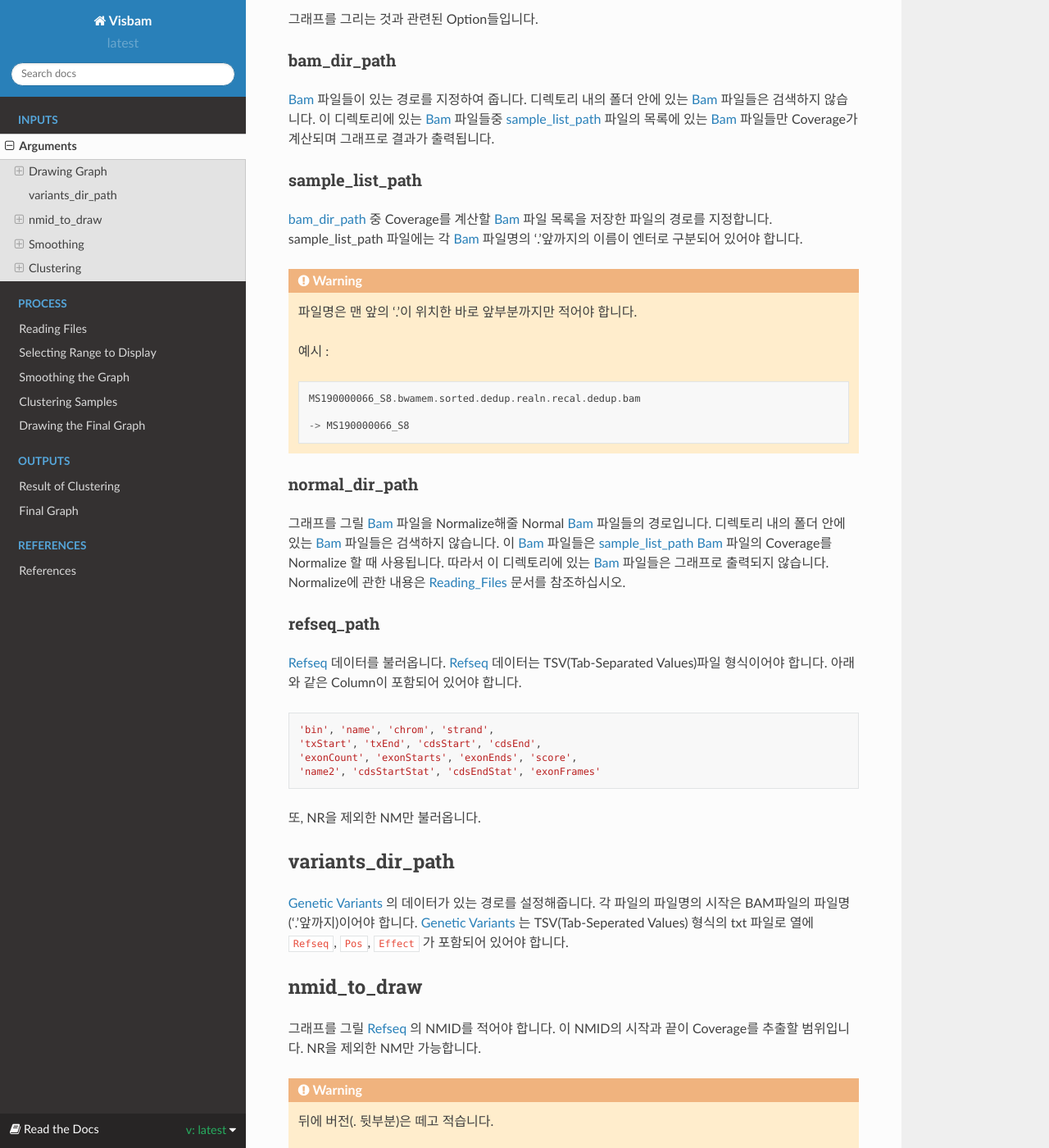
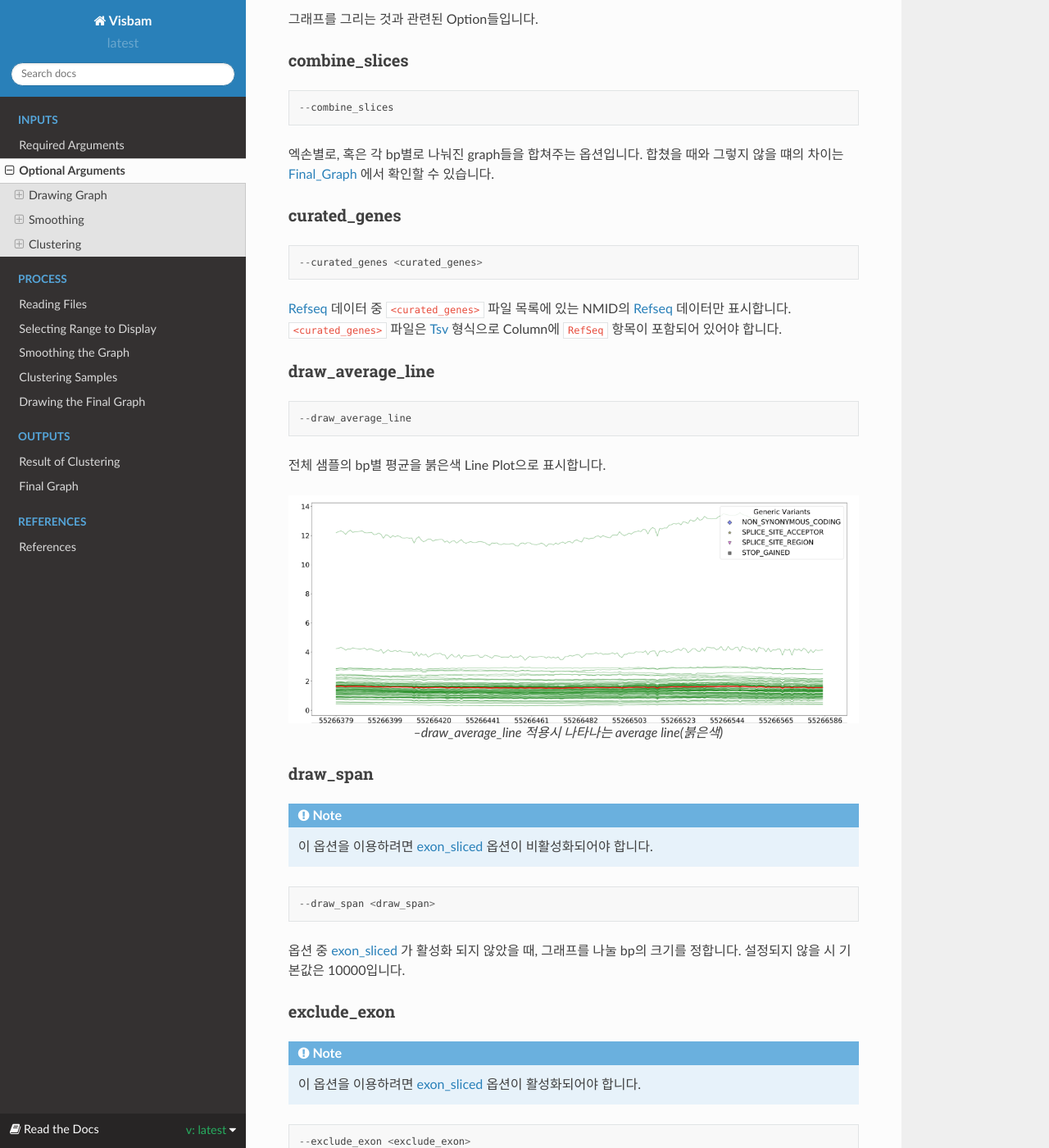
Before and after one commit to sungyoung-lee/visbam, a Sphinx documentation site: the page built from docs/input/optional.rst, in a window 1280 px wide and 1400 px high, scrolled down 276 px. Shown: the whole window at 82% size. Built offline with Sphinx 7.4.7 and the Read the Docs theme 2.0.0, drawn with Linux system fonts in a browser that asks for light colours; some of the changed text lies outside the part shown.

Commit message:
Read The Docs v0.0.2

```diff
--- a/docs/index.rst
+++ b/docs/index.rst
@@ -89,7 +89,8 @@
 
 더 자세한 설명은 아래 문서를 참고하십시오.
 
-* :doc:`Arguments <input/optional>`
+* :doc:`Required Arguments <input/positional>`
+* :doc:`Optional Arguments <input/optional>`
 
 
 
--- a/docs/input/optional.rst
+++ b/docs/input/optional.rst
@@ -1,119 +1,14 @@
-Arguments
-==========
+Optional Arguments
+==================
 
-Visbam의 전체 Arguments를 정리해 놓은 문서입니다.
-각 Option의 기능별로 `Drawing Graph`_, Smoothing_, Clustering_ 으로 분류하였습니다.
+Visbam의 Optional Arguments를 정리해 놓은 문서입니다.
+각 Option의 기능별로 Drawing Graph, Smoothing, Clustering 으로 분류하였습니다.
 
 
 Drawing Graph
 -------------
 
 그래프를 그리는 것과 관련된 Option들입니다.
-
-
-bam_dir_path
-~~~~~~~~~~~
-
-Bam_ 파일들이 있는 경로를 지정하여 줍니다.
-디렉토리 내의 폴더 안에 있는 Bam_ 파일들은 검색하지 않습니다.
-이 디렉토리에 있는 Bam_ 파일들중
-sample_list_path_ 파일의 목록에 있는 Bam_ 파일들만 Coverage가 계산되며
-그래프로 결과가 출력됩니다.
-
-.. _Bam : https://en.wikipedia.org/wiki/Binary_Alignment_Map
-
-sample_list_path
-~~~~~~~~~~~~~~~~
-
-bam_dir_path_ 중 Coverage를 계산할 Bam_ 파일 목록을
-저장한 파일의 경로를 지정합니다.
-sample_list_path 파일에는 각 Bam_ 파일명의
-'.'앞까지의 이름이 엔터로 구분되어 있어야 합니다.
-
-.. warning::
-    파일명은 맨 앞의 '.'이 위치한 바로 앞부분까지만 적어야 합니다.
-
-    예시 :
-
-    .. code::
-
-       MS190000066_S8.bwamem.sorted.dedup.realn.recal.dedup.bam
-
-       -> MS190000066_S8
-
-.. _Bam : https://en.wikipedia.org/wiki/Binary_Alignment_Map
-
-
-
-
-normal_dir_path
-~~~~~~~~~~~~~~~~
-
-그래프를 그릴 Bam_ 파일을 Normalize해줄 Normal Bam_ 파일들의 경로입니다.
-디렉토리 내의 폴더 안에 있는 Bam_ 파일들은 검색하지 않습니다.
-이 Bam_ 파일들은 sample_list_path_ Bam_ 파일의 Coverage를 Normalize 할 때 사용됩니다.
-따라서 이 디렉토리에 있는 Bam_ 파일들은 그래프로 출력되지 않습니다.
-Normalize에 관한 내용은 Reading_Files_ 문서를 참조하십시오.
-
-.. _Reading_Files: https://visbam.readthedocs.io/en/latest/process/read_files.html#normal-bam
-
-.. _Bam : https://en.wikipedia.org/wiki/Binary_Alignment_Map
-
-refseq_path
-~~~~~~~~~~~
-
-Refseq_ 데이터를 불러옵니다.
-Refseq_ 데이터는 TSV(Tab-Separated Values)파일 형식이어야 합니다.
-아래와 같은 Column이 포함되어 있어야 합니다.
-
-.. code::
-
-   'bin', 'name', 'chrom', 'strand',
-   'txStart', 'txEnd', 'cdsStart', 'cdsEnd',
-   'exonCount', 'exonStarts', 'exonEnds', 'score',
-   'name2', 'cdsStartStat', 'cdsEndStat', 'exonFrames'
-
-.. _Refseq : https://en.wikipedia.org/wiki/RefSeq
-
-또, NR을 제외한 NM만 불러옵니다.
-
-
-
-variants_dir_path
------------------
-
-`Genetic Variants`_ 의 데이터가 있는 경로를 설정해줍니다.
-각 파일의 파일명의 시작은 BAM파일의 파일명('.'앞까지)이어야 합니다.
-`Genetic Variants`_ 는 TSV(Tab-Seperated Values) 형식의 txt 파일로
-열에 ``Refseq``, ``Pos``, ``Effect`` 가 포함되어 있어야 합니다.
-
-.. _`Genetic Variants` : https://en.wikipedia.org/wiki/Genetic_variant
-
-
-nmid_to_draw
-------------
-
-그래프를 그릴 Refseq_ 의 NMID를 적어야 합니다.
-이 NMID의 시작과 끝이 Coverage를 추출할 범위입니다.
-NR을 제외한 NM만 가능합니다.
-
-.. warning::
-    뒤에 버전(. 뒷부분)은 떼고 적습니다.
-
-    예시 :
-
-    .. code::
-
-       NM_001005484.1
-
-       -> NM_001005484
-
-
-.. _Refseq : https://en.wikipedia.org/wiki/RefSeq
-
-
-
-
 
 combine_slices
 ~~~~~~~~~~~~~~
--- a/docs/references.rst
+++ b/docs/references.rst
@@ -9,19 +9,25 @@
 +--------------------------+--------------------------+---------------------------------------------------+
 | Option                   | Parameter/default        | Description                                       |
 +==========================+==========================+===================================================+
-| *Drawing Graph*                                                                                         |
+| **Required Arguments**                                                                                  |
 +--------------------------+--------------------------+---------------------------------------------------+
-| ``--bam_dir_path``       | {.bam folder path}       | Specify .bam files folder                         |
+| ``--bam_path``           | {.bam folder path}       | Specify .bam files folder                         |
 +--------------------------+--------------------------+---------------------------------------------------+
-| ``--sample_list_path``   | {file}                   | Specify sample list file                          |
+| ``--sample_path``        | {file}                   | Specify sample list file                          |
 +--------------------------+--------------------------+---------------------------------------------------+
-| ``--normal_dir_path``    | {.bam folder path}       | Specify .bam files folder of normal sample        |
+| ``--normal_path``        | {.bam folder path}       | Specify .bam files folder of normal sample        |
 +--------------------------+--------------------------+---------------------------------------------------+
 | ``--refseq_path``        | {file}                   | Specify refseq file of tsv                        |
 +--------------------------+--------------------------+---------------------------------------------------+
-| ``--variants_dir_path``  | {file}                   | Specify generic variants file of tsv              |
+| ``--variants_path``      | {file}                   | Specify generic variants file of tsv              |
 +--------------------------+--------------------------+---------------------------------------------------+
-| ``--nmid_to_draw``       | {NMID}                   | Specify nmid to draw                              |
+| ``--refseq``             | {NMID}                   | Specify nmid to draw                              |
++--------------------------+--------------------------+---------------------------------------------------+
+| ``--prefix``             | {file without extension} | Specify output file path                          |
++--------------------------+--------------------------+---------------------------------------------------+
+| **Optional Arguments**                                                                                  |
++---------------------------------------------------------------------------------------------------------+
+| *Drawing Graph*                                                                                         |
 +--------------------------+--------------------------+---------------------------------------------------+
 | ``--output_prefix``      | {file without extension} | Specify output file path                          |
 +--------------------------+--------------------------+---------------------------------------------------+
```
Also changed, not shown: other parts of docs/index.rst (+1 -0 lines), docs/input/positional.rst (+42 -18 lines).
